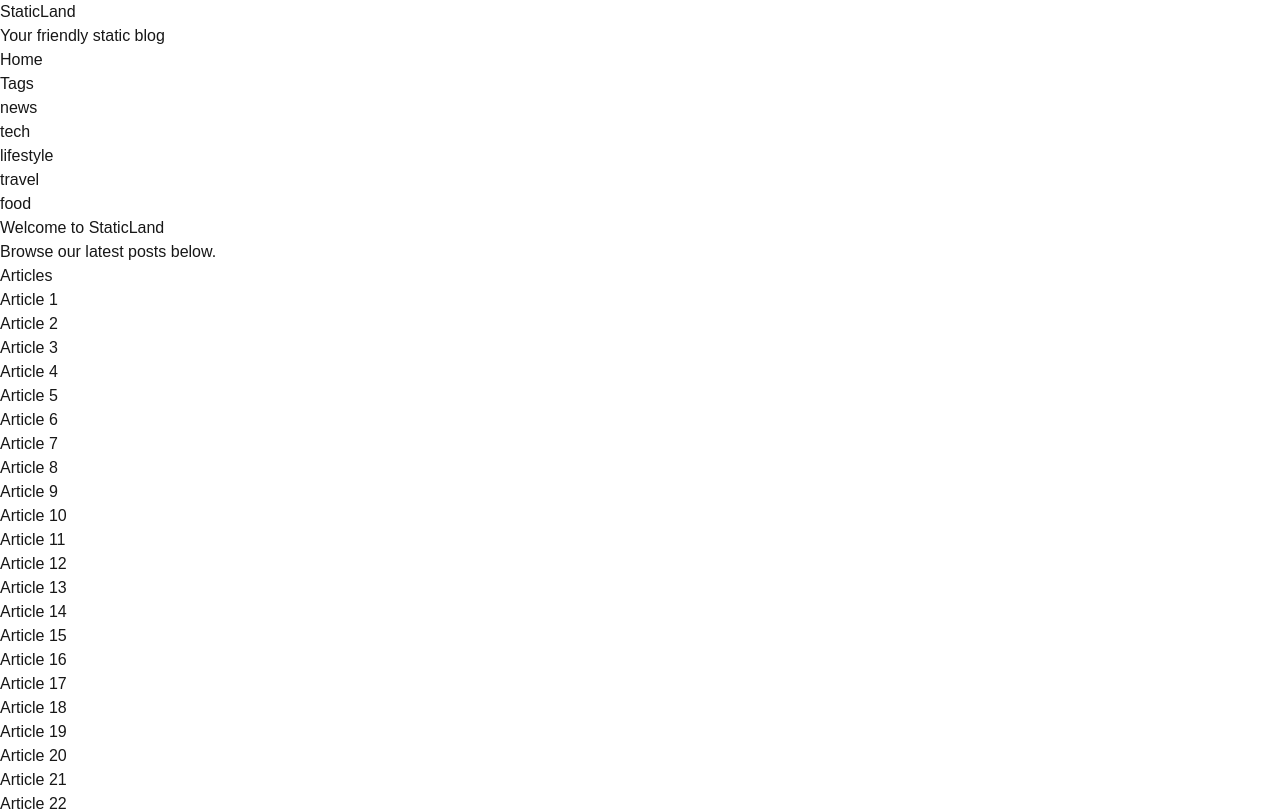
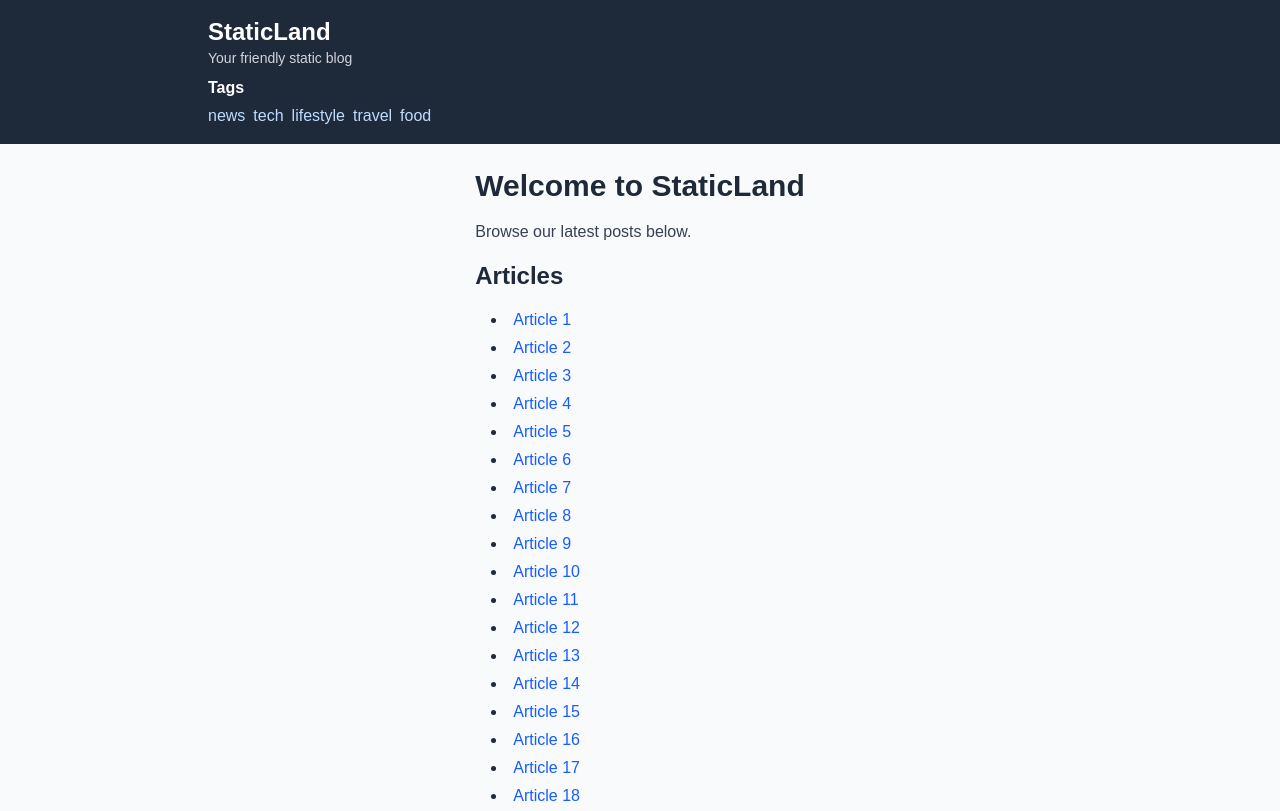
Before and after one commit to tndd/pomera, a Next.js app in the folder mock/crawled_server/: page /static in a window 1280 px wide. Shown: the top 811 px of the page. Built offline with nearby package versions, Linux system fonts and the light colour scheme.

Commit message:
Style StaticLand pages with Tailwind

```diff
--- a/mock/crawled_server/app/static/articles/[id]/page.tsx
+++ b/mock/crawled_server/app/static/articles/[id]/page.tsx
@@ -23,38 +23,40 @@ export default function ArticlePage({ params }: any) {
     .concat(articles.slice(0, Math.max(0, idx + 5 - articles.length)));
 
   return (
-    <article>
-      <h1>{article.title}</h1>
-      <nav>
-        Section links:
-        <ul>
+    <article className="space-y-6">
+      <h1 className="text-3xl font-bold">{article.title}</h1>
+      <nav className="border-b pb-2">
+        <h2 className="font-semibold">Section links:</h2>
+        <ul className="list-disc list-inside ml-4 space-y-1">
           {article.sections.map((sec) => (
             <li key={sec.id}>
-              <a href={`#${sec.id}`}>{sec.heading}</a>
+              <a className="text-blue-600 hover:underline" href={`#${sec.id}`}>{sec.heading}</a>
             </li>
           ))}
         </ul>
       </nav>
       {article.sections.map((sec) => (
-        <section key={sec.id} id={sec.id}>
-          <h2>{sec.heading}</h2>
+        <section key={sec.id} id={sec.id} className="space-y-2">
+          <h2 className="text-2xl font-semibold">{sec.heading}</h2>
           <p>{sec.text}</p>
         </section>
       ))}
       <p>
         Tags:{" "}
         {article.tags.map((t) => (
-          <Link key={t} href={`/static/tags/${t}`}>{t} </Link>
+          <Link key={t} className="text-blue-600 hover:underline" href={`/static/tags/${t}`}>{t} </Link>
         ))}
       </p>
-      <h3>Related Articles</h3>
-      <ul>
-        {related.map((r) => (
-          <li key={r.id}>
-            <Link href={`/static/articles/${r.id}`}>{r.title}</Link>
-          </li>
-        ))}
-      </ul>
+      <div>
+        <h3 className="text-xl font-semibold mb-2">Related Articles</h3>
+        <ul className="list-disc list-inside ml-4 space-y-1">
+          {related.map((r) => (
+            <li key={r.id}>
+              <Link className="text-blue-600 hover:underline" href={`/static/articles/${r.id}`}>{r.title}</Link>
+            </li>
+          ))}
+        </ul>
+      </div>
     </article>
   );
 }
--- a/mock/crawled_server/app/static/layout.tsx
+++ b/mock/crawled_server/app/static/layout.tsx
@@ -7,22 +7,32 @@ export default function StaticLayout({
   children: React.ReactNode;
 }) {
   return (
+    <div className="min-h-screen flex flex-col text-gray-800 bg-gray-50">
+      <nav className="bg-gray-800 text-white py-4">
+        <div className="max-w-4xl mx-auto px-4 space-y-2">
+          <Link href="/static" className="text-2xl font-bold">
+            StaticLand
+          </Link>
+          <p className="text-sm text-gray-300">Your friendly static blog</p>
           <div>
-      <nav>
-        <h1>StaticLand</h1>
-        <p>Your friendly static blog</p>
-        <Link href="/static">Home</Link>
-        <h2>Tags</h2>
-        <ul>
+            <h2 className="font-semibold">Tags</h2>
+            <ul className="flex flex-wrap gap-2 mt-1">
               {tags.map((tag) => (
                 <li key={tag}>
-              <Link href={`/static/tags/${tag}`}>{tag}</Link>
+                  <Link
+                    className="text-blue-200 hover:underline"
+                    href={`/static/tags/${tag}`}
+                  >
+                    {tag}
+                  </Link>
                 </li>
               ))}
             </ul>
+          </div>
+        </div>
       </nav>
-      <main>{children}</main>
-      <footer>
+      <main className="flex-1 max-w-4xl mx-auto px-4 py-6">{children}</main>
+      <footer className="bg-gray-200 py-4 text-center text-sm text-gray-600">
         <p>&copy; 2025 StaticLand. All rights reserved.</p>
       </footer>
     </div>
--- a/mock/crawled_server/app/static/page.tsx
+++ b/mock/crawled_server/app/static/page.tsx
@@ -8,14 +8,14 @@ export const metadata = {
 
 export default function StaticHome() {
   return (
-    <div>
-      <h1>Welcome to StaticLand</h1>
-      <p>Browse our latest posts below.</p>
-      <h2>Articles</h2>
-      <ul>
+    <div className="space-y-4">
+      <h1 className="text-3xl font-bold">Welcome to StaticLand</h1>
+      <p className="text-gray-700">Browse our latest posts below.</p>
+      <h2 className="text-2xl font-semibold">Articles</h2>
+      <ul className="list-disc list-inside ml-4 space-y-1">
         {articles.map((article) => (
           <li key={article.id}>
-            <Link href={`/static/articles/${article.id}`}>{article.title}</Link>
+            <Link className="text-blue-600 hover:underline" href={`/static/articles/${article.id}`}>{article.title}</Link>
           </li>
         ))}
       </ul>
--- a/mock/crawled_server/app/static/tags/[tag]/page.tsx
+++ b/mock/crawled_server/app/static/tags/[tag]/page.tsx
@@ -16,12 +16,12 @@ export default function TagPage({ params }: any) {
   const filtered = articles.filter((a) => a.tags.includes(tag));
 
   return (
-    <div>
-      <h1>Tag: {tag}</h1>
-      <ul>
+    <div className="space-y-4">
+      <h1 className="text-3xl font-bold">Tag: {tag}</h1>
+      <ul className="list-disc list-inside ml-4 space-y-1">
         {filtered.map((a) => (
           <li key={a.id}>
-            <Link href={`/static/articles/${a.id}`}>{a.title}</Link>
+            <Link className="text-blue-600 hover:underline" href={`/static/articles/${a.id}`}>{a.title}</Link>
           </li>
         ))}
       </ul>
--- /dev/null
+++ b/mock/crawled_server/tailwind.config.mjs
@@ -0,0 +1,12 @@
+/** @type {import('tailwindcss').Config} */
+export default {
+  content: [
+    "./app/**/*.{js,ts,jsx,tsx}",
+    "./pages/**/*.{js,ts,jsx,tsx}",
+    "./components/**/*.{js,ts,jsx,tsx}"
+  ],
+  theme: {
+    extend: {},
+  },
+  plugins: [],
+};
```
Lines whose indentation alone changed are shown as unchanged.
